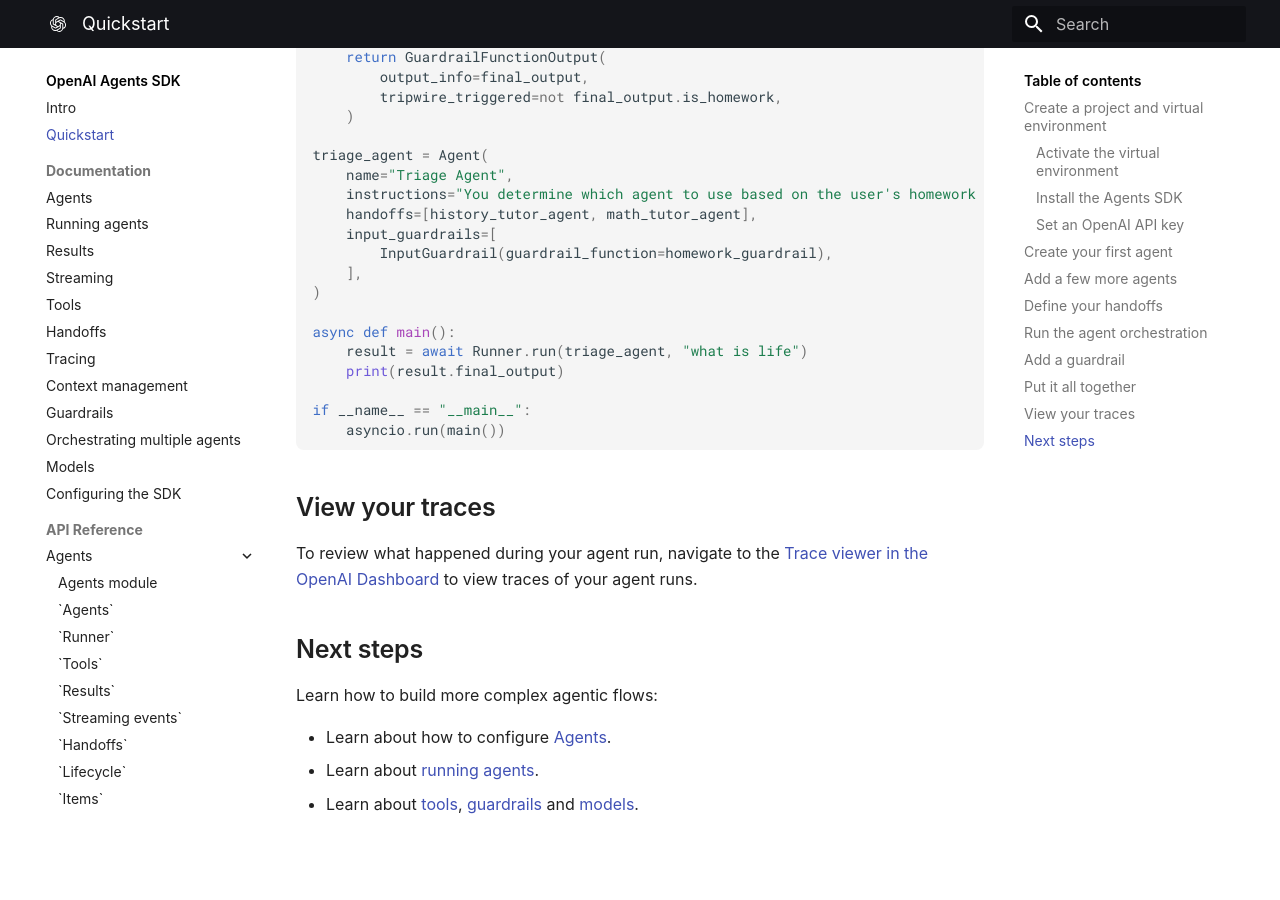
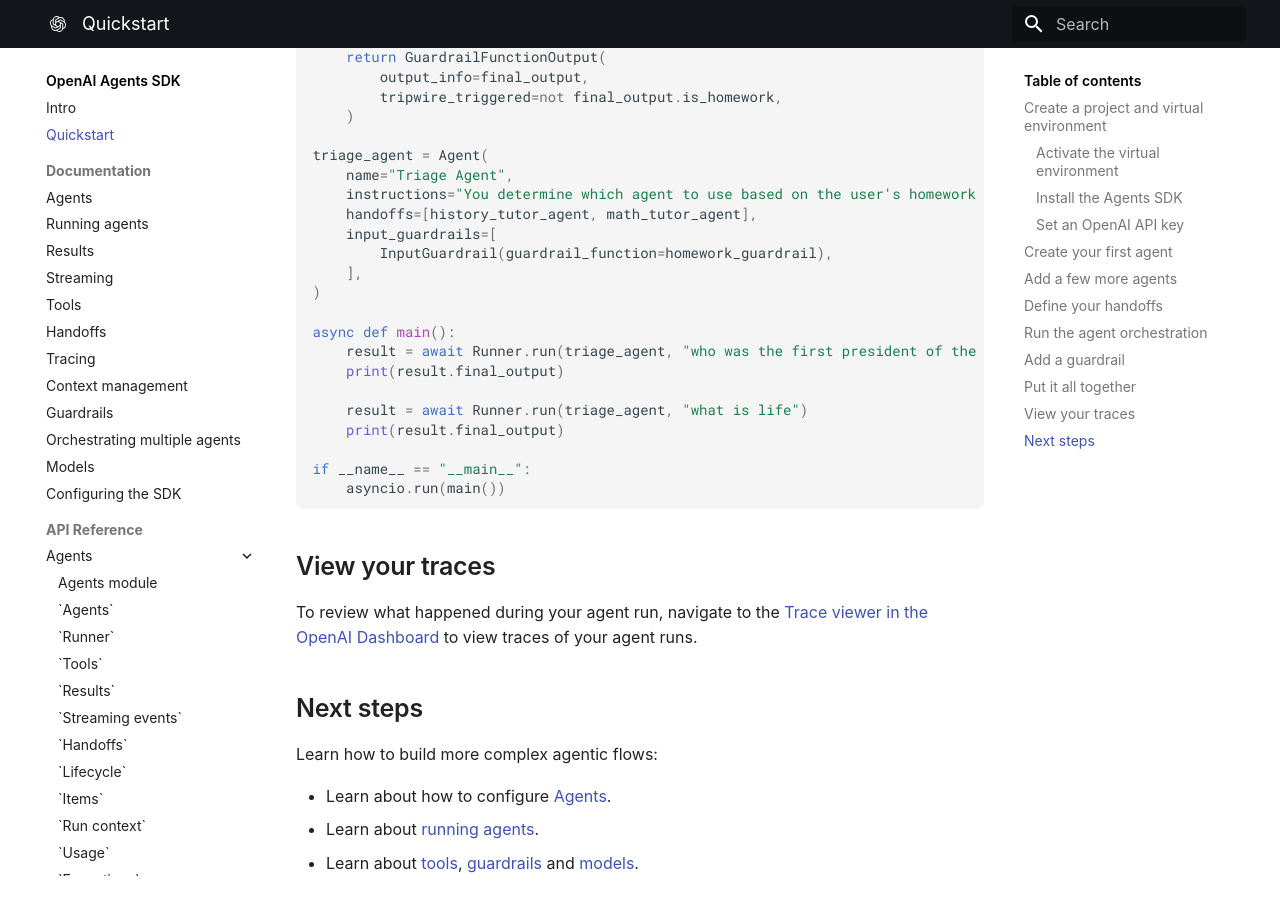
Before and after one commit to zain/openai-agents-python, an MkDocs documentation site: the page built from docs/quickstart.md, in a window 1280 px wide and 900 px high, scrolled down 3285 px. Built offline with MkDocs 1.6.1 and Material for MkDocs 9.7.7, drawn with Linux system fonts in a browser that asks for light colours; some web fonts are replaced; before the commit the page ends 4127 px from its top, so only the background shows below that.

Commit message:
Update quickstart.md
Add an example that works before the guard, so people don't think the task just failed.

```diff
--- a/docs/quickstart.md
+++ b/docs/quickstart.md
@@ -166,6 +166,9 @@
 )
 
 async def main():
+    result = await Runner.run(triage_agent, "who was the first president of the united states?")
+    print(result.final_output)
+
     result = await Runner.run(triage_agent, "what is life")
     print(result.final_output)
 
```
